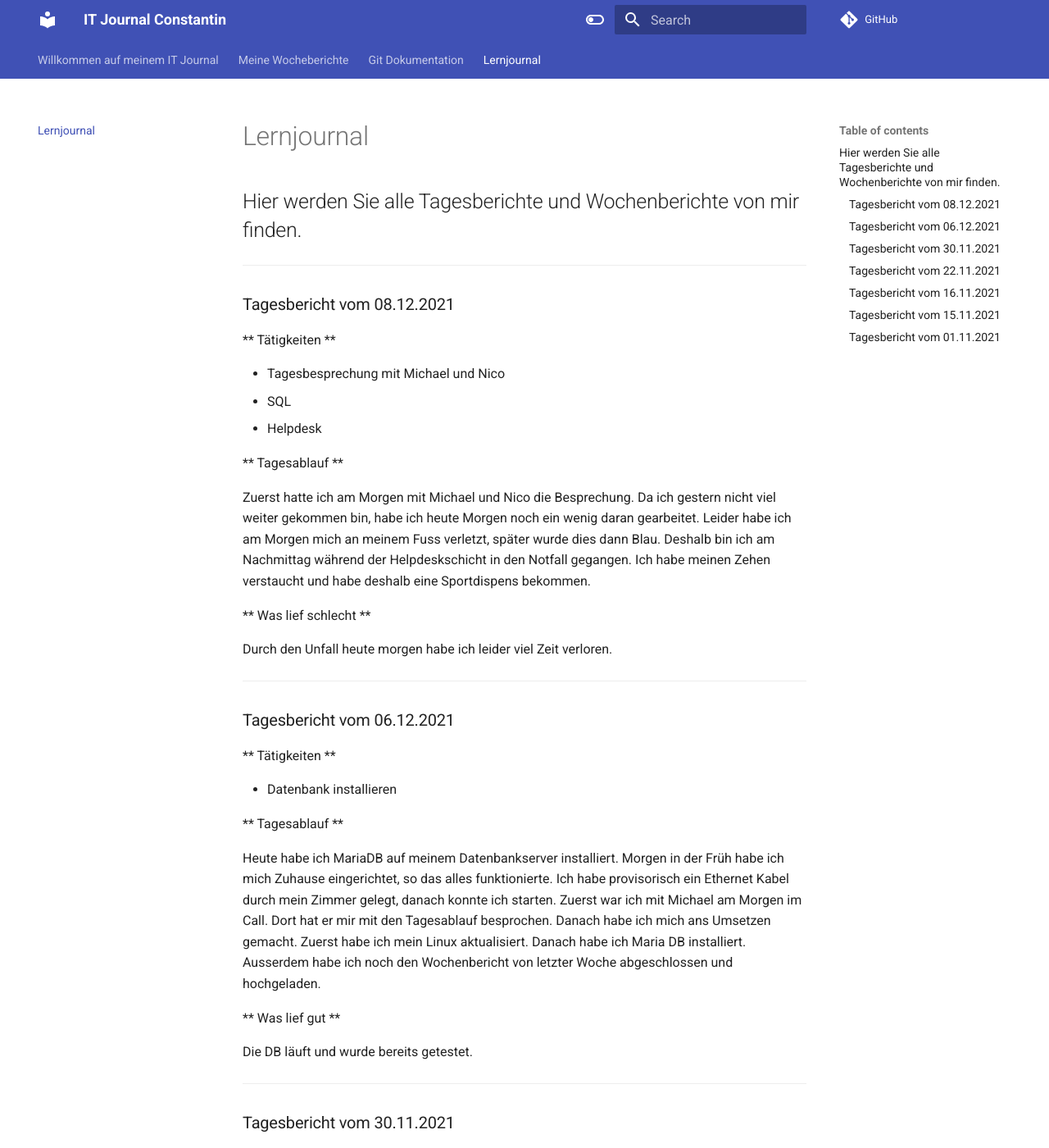
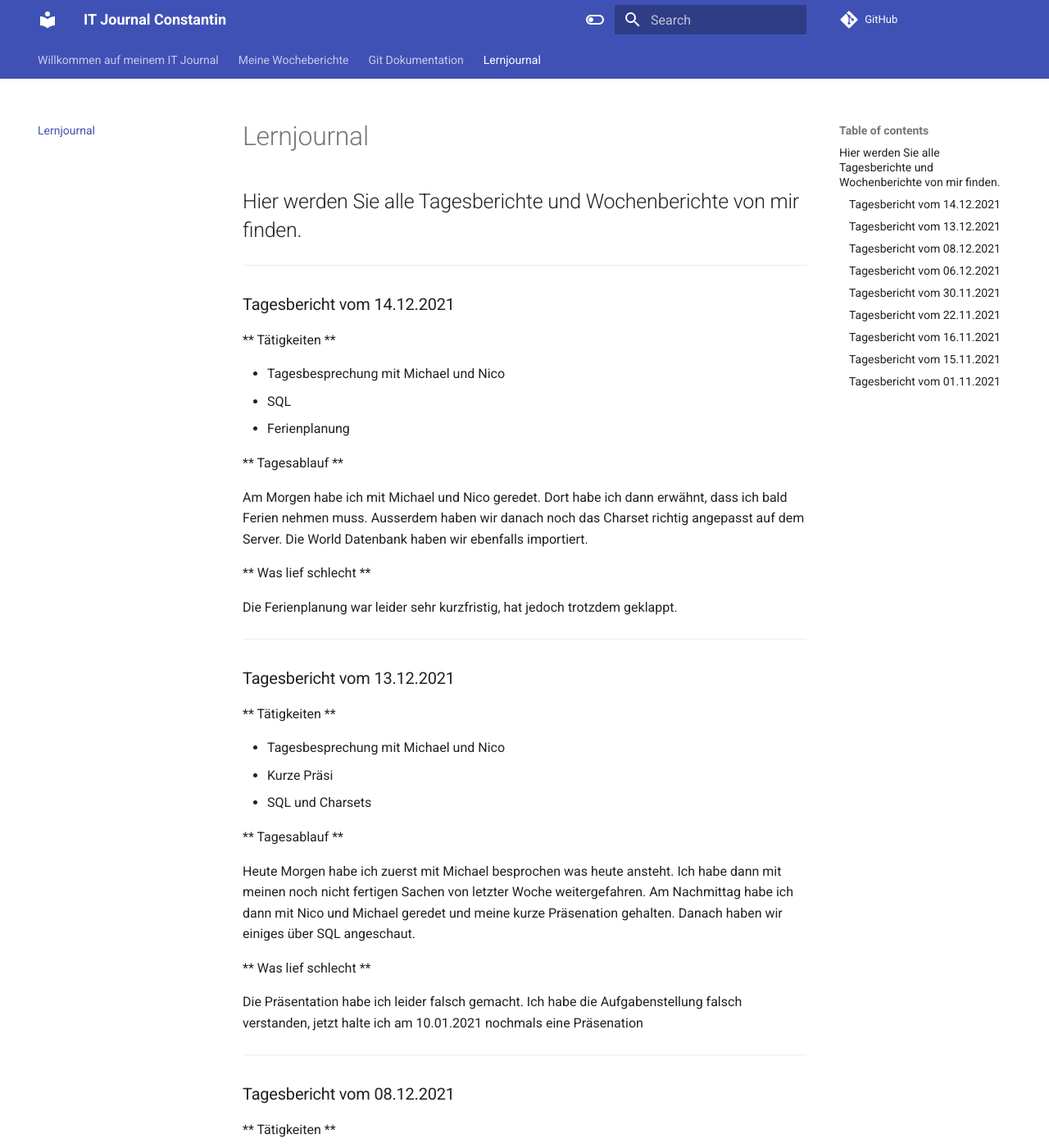
Before and after one commit to constantin-koenig/ITjournal, an MkDocs documentation site: the page built from docs/lernjournal.md, in a window 1280 px wide and 1400 px high. Shown: the whole window at 82% size. Built offline with MkDocs 1.6.1 and Material for MkDocs 9.7.7, drawn with Linux system fonts in a browser that asks for light colours; comment, search, counter and statistics services are not loaded.

Commit message:
TB vom 13 und vom 14 hinzugefügt.

```diff
--- a/docs/lernjournal.md
+++ b/docs/lernjournal.md
@@ -1,6 +1,53 @@
 # Lernjournal
 
 ## Hier werden Sie alle Tagesberichte und Wochenberichte von mir finden.
+
+---
+
+### Tagesbericht vom 14.12.2021
+
+** Tätigkeiten **
+
+- Tagesbesprechung mit Michael und Nico
+- SQL
+- Ferienplanung
+
+
+** Tagesablauf **
+
+Am Morgen habe ich mit Michael und Nico geredet.
+Dort habe ich dann erwähnt, dass ich bald Ferien nehmen muss.
+Ausserdem haben wir danach noch das Charset richtig angepasst auf dem Server.
+Die World Datenbank haben wir ebenfalls importiert.
+
+
+** Was lief schlecht **
+
+Die Ferienplanung war leider sehr kurzfristig, hat jedoch trotzdem geklappt.
+
+---
+
+### Tagesbericht vom 13.12.2021
+
+** Tätigkeiten **
+
+- Tagesbesprechung mit Michael und Nico
+- Kurze Präsi
+- SQL und Charsets
+
+** Tagesablauf **
+
+Heute Morgen habe ich zuerst mit Michael besprochen was heute ansteht.
+Ich habe dann mit meinen noch nicht fertigen Sachen von letzter Woche weitergefahren.
+Am Nachmittag habe ich dann mit Nico und Michael geredet und meine kurze Präsenation gehalten.
+Danach haben wir einiges über SQL angeschaut.
+
+
+** Was lief schlecht **
+
+Die Präsentation habe ich leider falsch gemacht.
+Ich habe die Aufgabenstellung falsch verstanden,
+ jetzt halte ich am 10.01.2021 nochmals eine Präsenation
 
 ---
 
```
